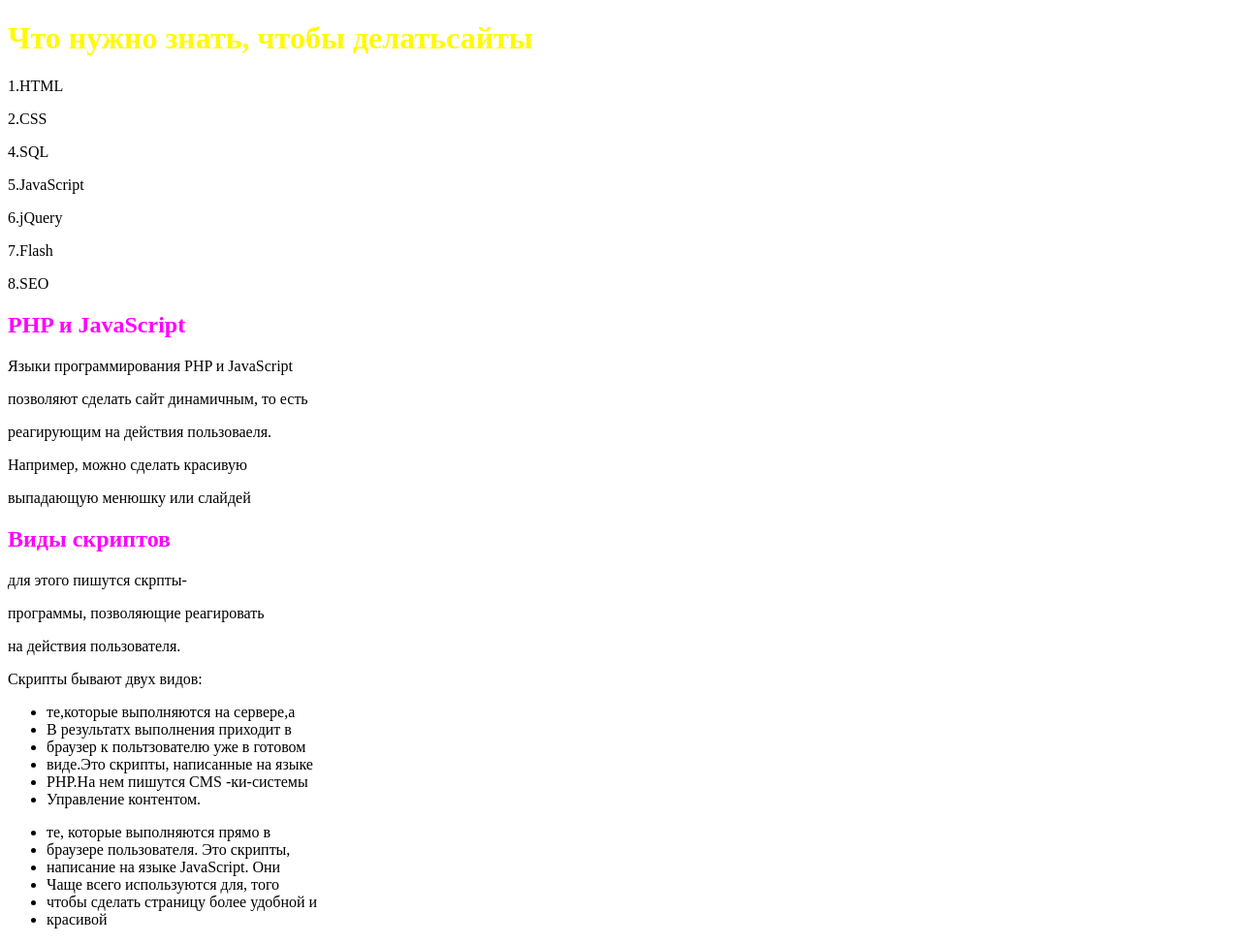
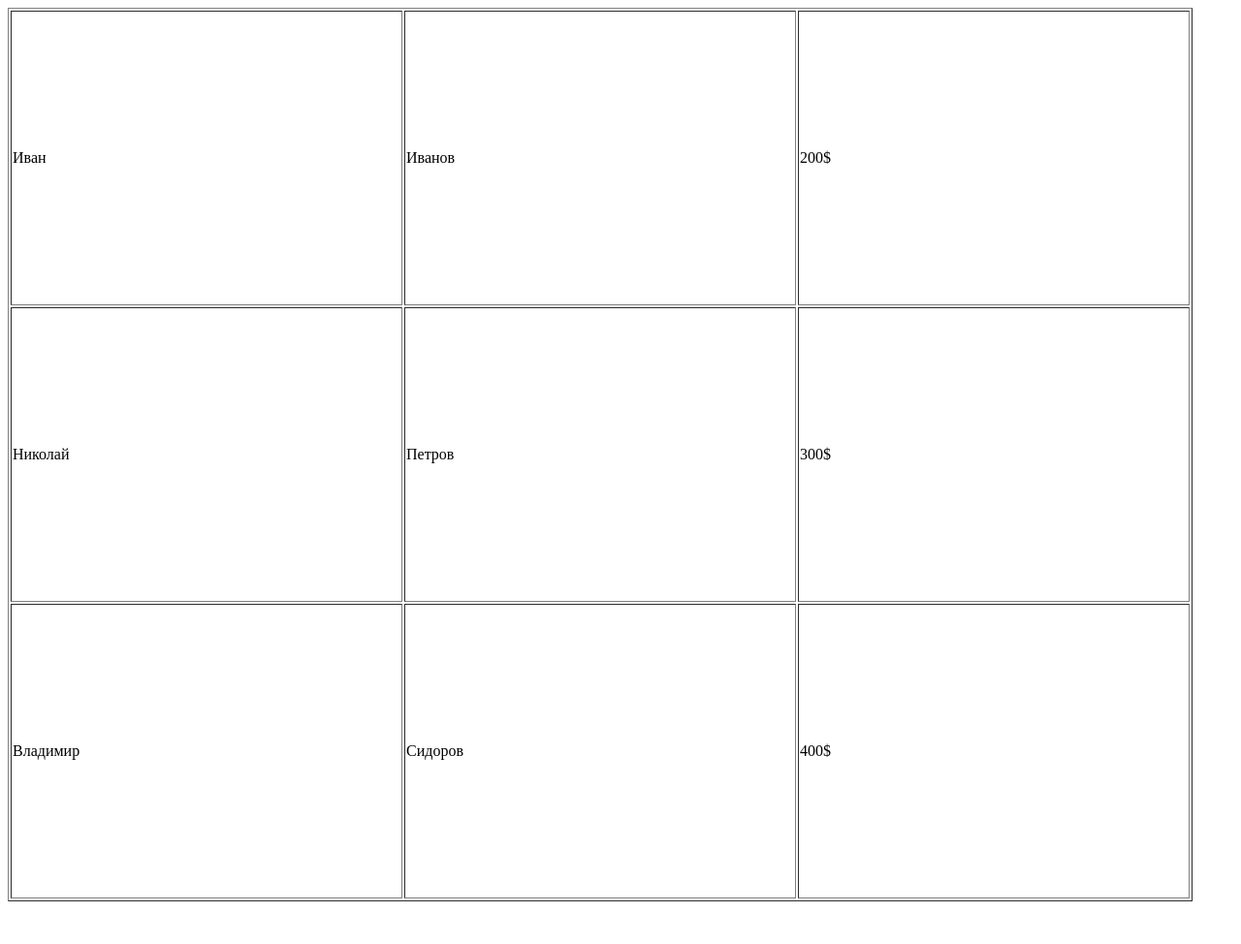
Before and after one commit to KolyaTim/KolyaTim, a PHP site: page / in a window 1280 px wide. Shown: the whole page at 97% size. After the commit the page ends 930 px from the top, so only its background shows below. Run offline with PHP 8.4, Linux system fonts and the light colour scheme.

Commit message:
11.2 ширина и ывсота таблицы

```diff
--- a/index.html
+++ b/index.html
@@ -3,44 +3,26 @@
 <head>
 	<meta charset="UTF-8">
 <title>Document</title>
-<link rel='stylesheet'
-href='styles.css'>
+<link rel= "stylesheet"
+href="styles.css">
 </head>
 <body>
-
-<h1>Что нужно знать, чтобы делатьсайты</h1>
-<p>1.HTML</p>
-<p>2.CSS</p>
-<p>4.SQL</p>
-<p>5.JavaScript</p>
-<p>6.jQuery</p>
-<p>7.Flash</p>
-<p>8.SEO</p>
-<h2> PHP и JavaScript </h2>
-<p> Языки программирования PHP и JavaScript </p>
-<p> позволяют сделать сайт динамичным, то есть</p>
-<p>реагирующим на действия пользоваеля. </p>
-<p>Например, можно сделать красивую</p>
-<p>выпадающую менюшку или слайдей </p>
-<h2> Виды скриптов </h2>
-<p> для этого пишутся скрпты-</p>
-<p> программы, позволяющие реагировать</p>
-<p> на действия пользователя.</p>
-<p> Скрипты бывают двух видов:</p>
-<ul>
-	<li>те,которые выполняются на сервере,а</li>
-	<li>В результатх выполнения приходит в </li>
-	<li>браузер к польтзователю уже в готовом </li>
-	<li>виде.Это скрипты, написанные на языке</li>
-	<li>PHP.На нем пишутся CMS -ки-системы </li>
-	<li>Управление контентом.</li>
-</ul>
-<ul>
-	<li>те, которые выполняются прямо в</li>
-	<li>браузере пользователя. Это скрипты,</li>
-	<li>написание на языке JavaScript. Они</li>
-<li>Чаще всего используются для, того</li>
-<li>чтобы сделать страницу более удобной и</li>
-<li>красивой</li>
-</ul>
+	<table border="1">
+		<tr>
+			<td>Иван </td>
+			<td>Иванов </td>
+			<td>200$</td>
+		</tr>
+		<tr>
+			<td>Николай</td>
+			<td>Петров</td>
+			<td>300$</td>
+		</tr>
+		<tr>
+			<td>Владимир</td>
+			<td> Сидоров </td>
+			<td>400$</td>
+		</tr>
+	</table>
+</body>
 		</html>
--- a/styles.css
+++ b/styles.css
@@ -1,6 +1,4 @@
-h1 {
-color: #fffA00;
+td {
+	width: 400px;
+	height:300px;
 }
-h2 {
-	color: rgb(255, 0,255);
-}
```
